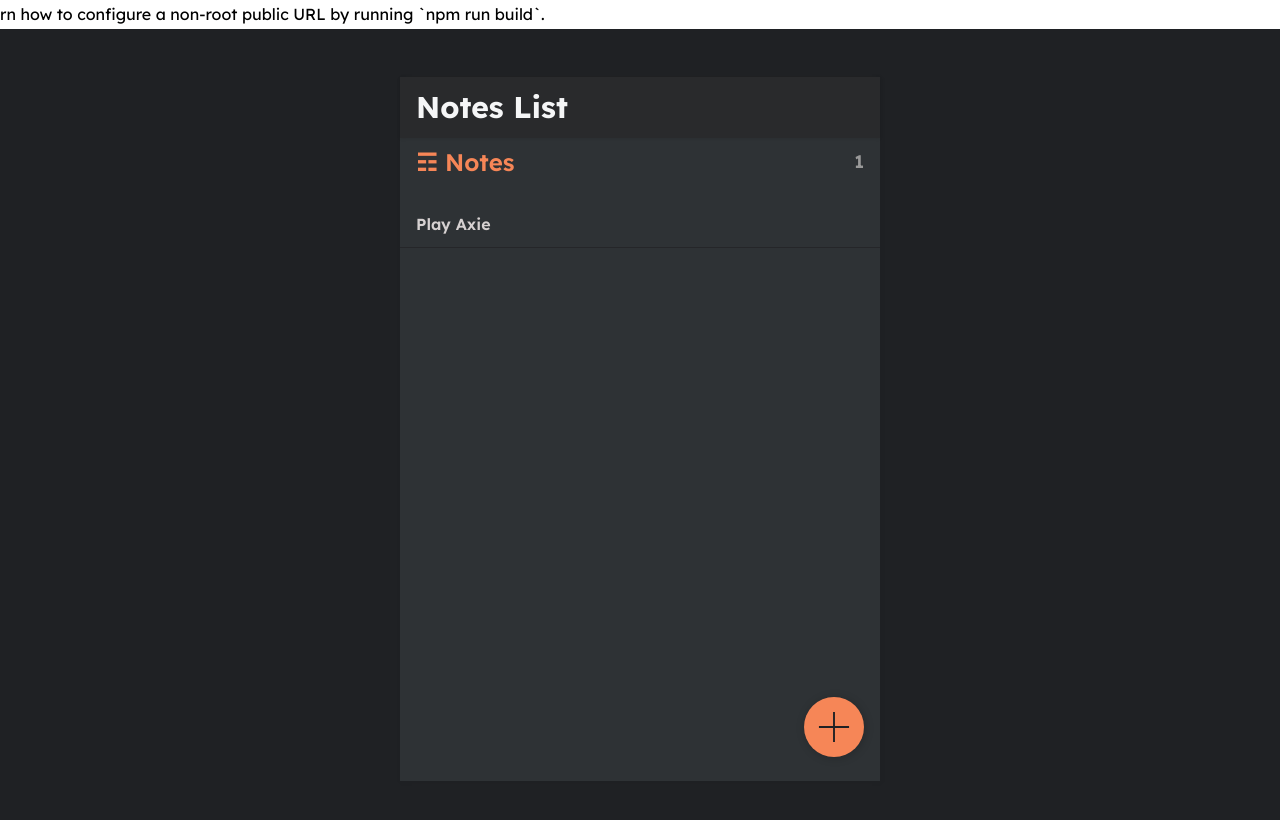
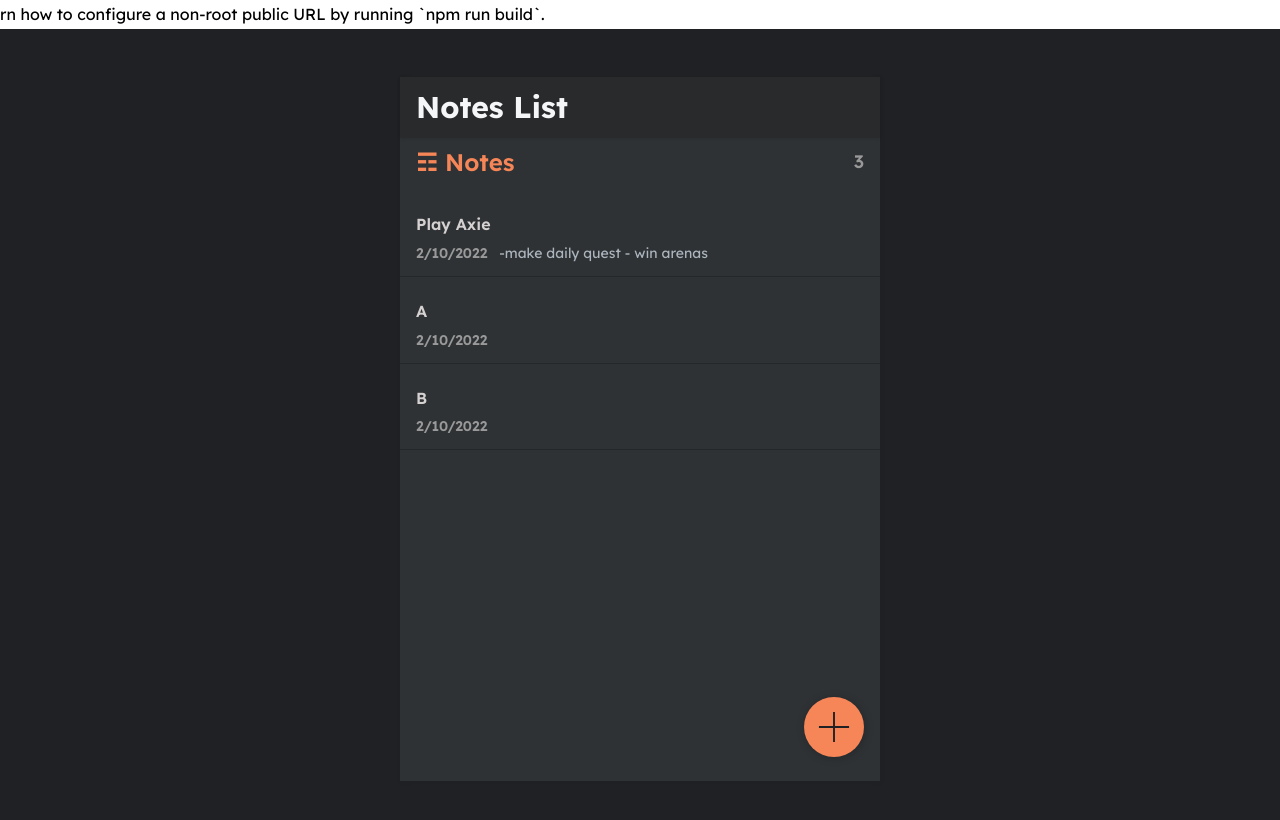
Before and after one commit to cwjki/notes-app-react, a React (Create React App) app: page / in a window 1280 px wide. Shown: the top 820 px of the page. Built offline with nearby package versions, Linux system fonts and the light colour scheme; data requests are answered from the project's data file.

Commit message:
adding some pacotillas

```diff
--- a/db.json
+++ b/db.json
@@ -1,9 +1,19 @@
 {
   "notes": [
     {
-      "body": "Play Axie \n\n",
-      "updated": "2022-02-10T00:06:04.760Z",
+      "body": "Play Axie \n-make daily quest\n- win arenas\n\n\n",
+      "updated": "2022-02-10T00:22:40.928Z",
       "id": 3
+    },
+    {
+      "body": "A",
+      "updated": "2022-02-10T00:17:26.782Z",
+      "id": 4
+    },
+    {
+      "body": "B",
+      "updated": "2022-02-10T00:14:05.339Z",
+      "id": 5
     }
   ]
 }
--- a/src/components/ListItem.js
+++ b/src/components/ListItem.js
@@ -1,11 +1,39 @@
 import React from 'react';
 import { Link } from 'react-router-dom'
+
+
+let getTitle = (note) => {
+    const title = note.body.split('\n')[0]
+
+    if (title.length > 45){
+        return title.slice(0, 45)
+    }
+
+    return title
+}
+
+let getDate = (note) => {
+    return new Date(note.updated).toLocaleDateString()
+}
+
+
+let getContent = (note) => {
+    let title = getTitle(note)
+    let content = note.body.replaceAll('\n', ' ')
+    content = content.replaceAll(title, '')
+
+    if(content.length > 45){
+        return content.slice(0, 45)
+    } else return content
+
+}
 
 const ListItem = ({ note }) => {
     return(
         <Link to={`/note/${note.id}`}>
             <div className="notes-list-item">
-                <h3>{note.body}</h3>
+                <h3>{getTitle(note)}</h3>
+                <p><span>{getDate(note)}</span>{getContent(note)}</p>
             </div>
         </Link>
     );
```
